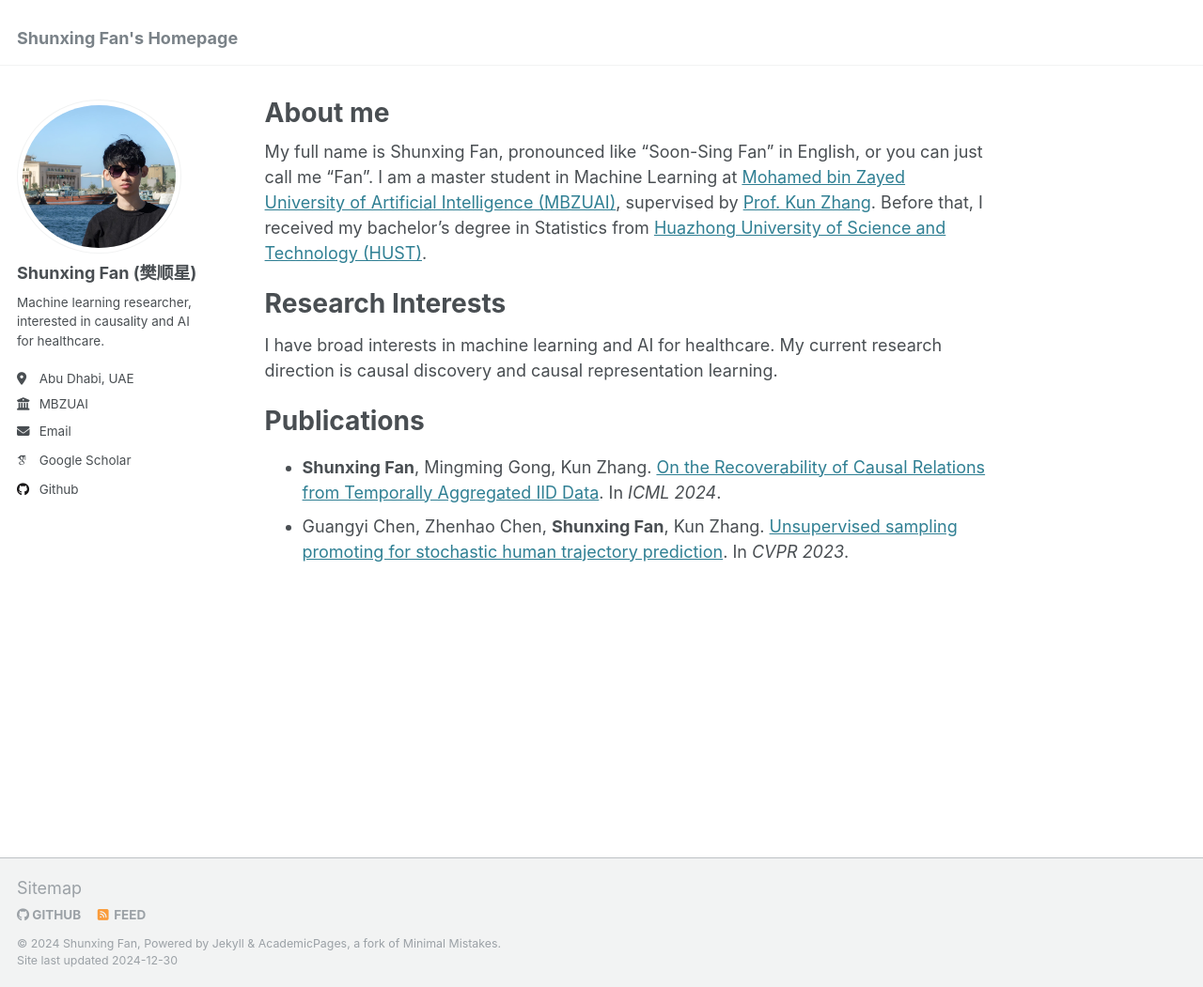
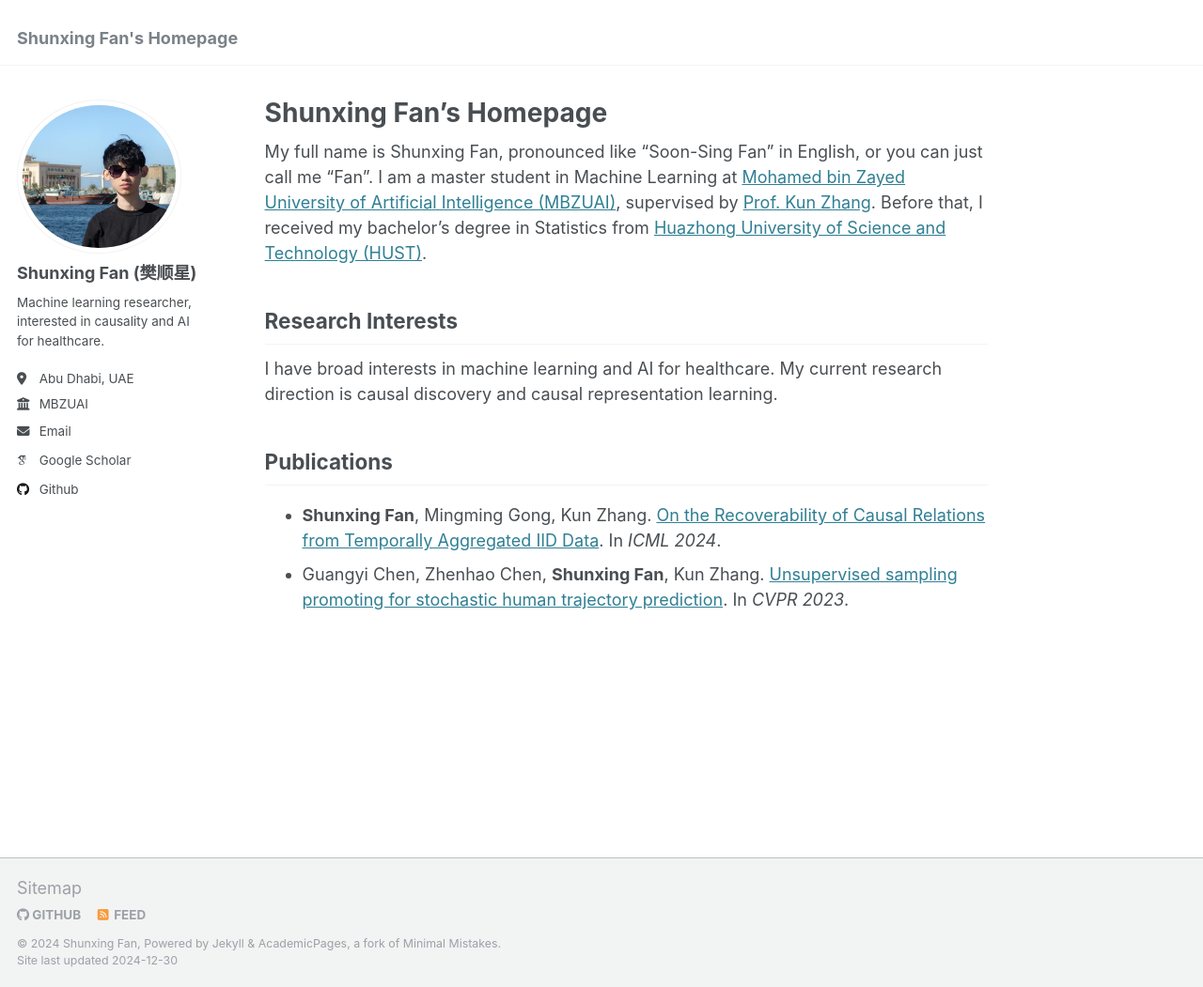
Before and after one commit to Shunxing-Fan/Shunxing-Fan.github.io, a Jekyll site: the page built from _pages/about.md, in a window 1280 px wide and 1051 px high. Shown: the whole window at 94% size. Built offline with Jekyll 4.4.1, drawn with Linux system fonts in a browser that asks for light colours; some web fonts are replaced.

Commit message:
change title

```diff
--- a/_pages/about.md
+++ b/_pages/about.md
@@ -1,20 +1,18 @@
 ---
 permalink: /
-title: "About me"
-excerpt: "About me"
+title: "Shunxing Fan's Homepage"
+excerpt: "Shunxing Fan's Homepage: A machine learning researcher focusing on causal discovery and AI for healthcare."
 author_profile: true
 redirect_from:
   - /about/
   - /about.html
 ---
 
-My full name is Shunxing Fan, pronounced like "Soon-Sing Fan" in English, or you can just call me "Fan". I am a master student in Machine Learning at [Mohamed bin Zayed University of Artificial Intelligence (MBZUAI)](https://mbzuai.ac.ae/), supervised by [Prof. Kun Zhang](https://www.andrew.cmu.edu/user/kunz1/). Before that, I received my bachelor's degree in Statistics from [Huazhong University of Science and Technology (HUST)](https://english.hust.edu.cn/).
+My full name is Shunxing Fan, pronounced like "Soon-Sing Fan" in English, or you can just call me "Fan". I am a master student in Machine Learning at [Mohamed bin Zayed University of Artificial Intelligence (MBZUAI)](https://mbzuai.ac.ae/){:target="_blank" rel="noopener noreferrer"}, supervised by [Prof. Kun Zhang](https://www.andrew.cmu.edu/user/kunz1/){:target="_blank" rel="noopener noreferrer"}. Before that, I received my bachelor's degree in Statistics from [Huazhong University of Science and Technology (HUST)](https://english.hust.edu.cn/){:target="_blank" rel="noopener noreferrer"}.
 
-Research Interests
-======
+## Research Interests
 I have broad interests in machine learning and AI for healthcare. My current research direction is causal discovery and causal representation learning.
 
-Publications
-======
-* **Shunxing Fan**, Mingming Gong, Kun Zhang. [On the Recoverability of Causal Relations from Temporally Aggregated IID Data](https://arxiv.org/pdf/2406.02191). In *ICML 2024*.
-* Guangyi Chen, Zhenhao Chen, **Shunxing Fan**, Kun Zhang. [Unsupervised sampling promoting for stochastic human trajectory prediction](https://openaccess.thecvf.com/content/CVPR2023/papers/Chen_Unsupervised_Sampling_Promoting_for_Stochastic_Human_Trajectory_Prediction_CVPR_2023_paper.pdf). In *CVPR 2023*.
+## Publications
+* **Shunxing Fan**, Mingming Gong, Kun Zhang. [On the Recoverability of Causal Relations from Temporally Aggregated IID Data](https://arxiv.org/pdf/2406.02191){:target="_blank" rel="noopener noreferrer"}. In *ICML 2024*.
+* Guangyi Chen, Zhenhao Chen, **Shunxing Fan**, Kun Zhang. [Unsupervised sampling promoting for stochastic human trajectory prediction](https://openaccess.thecvf.com/content/CVPR2023/papers/Chen_Unsupervised_Sampling_Promoting_for_Stochastic_Human_Trajectory_Prediction_CVPR_2023_paper.pdf){:target="_blank" rel="noopener noreferrer"}. In *CVPR 2023*.
```
